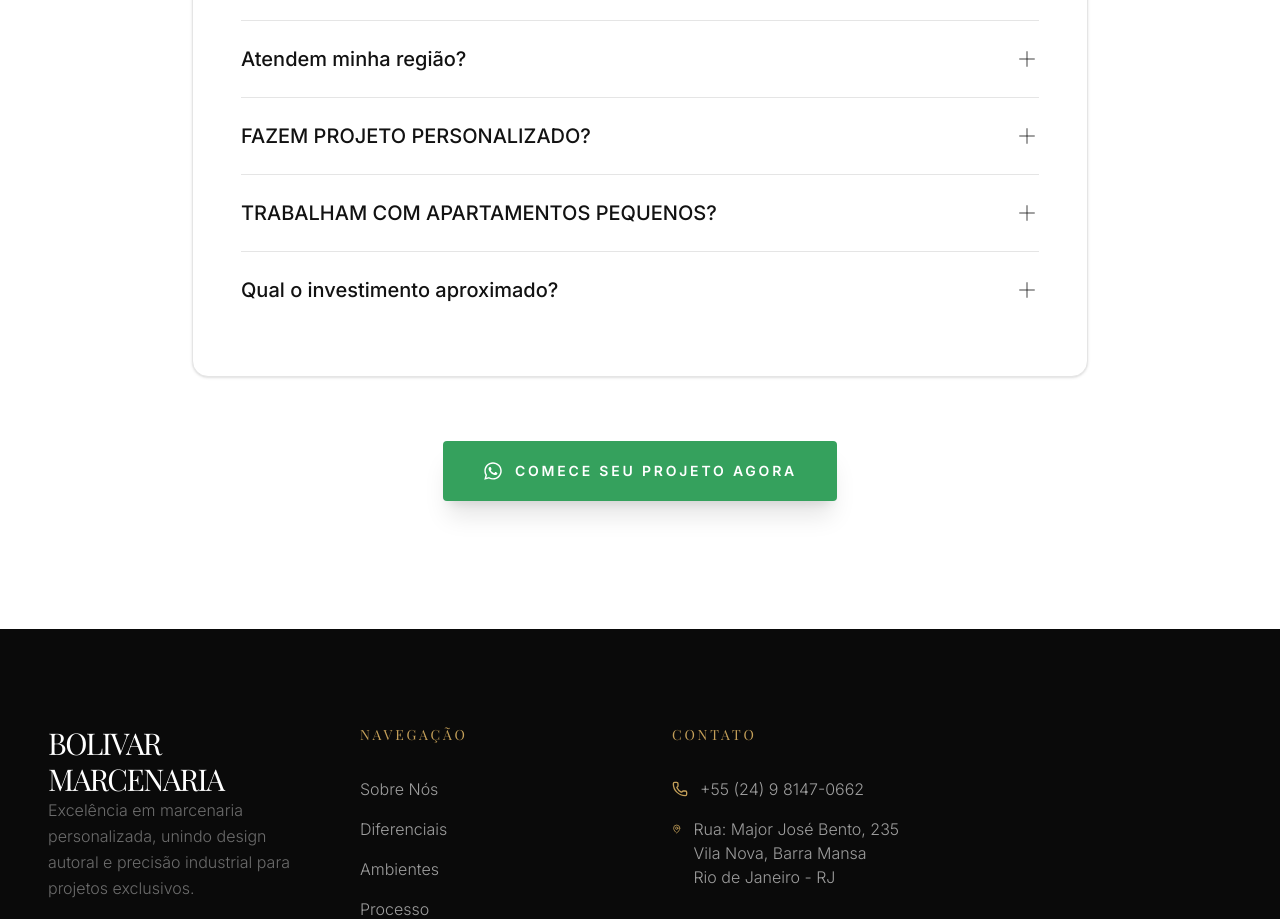
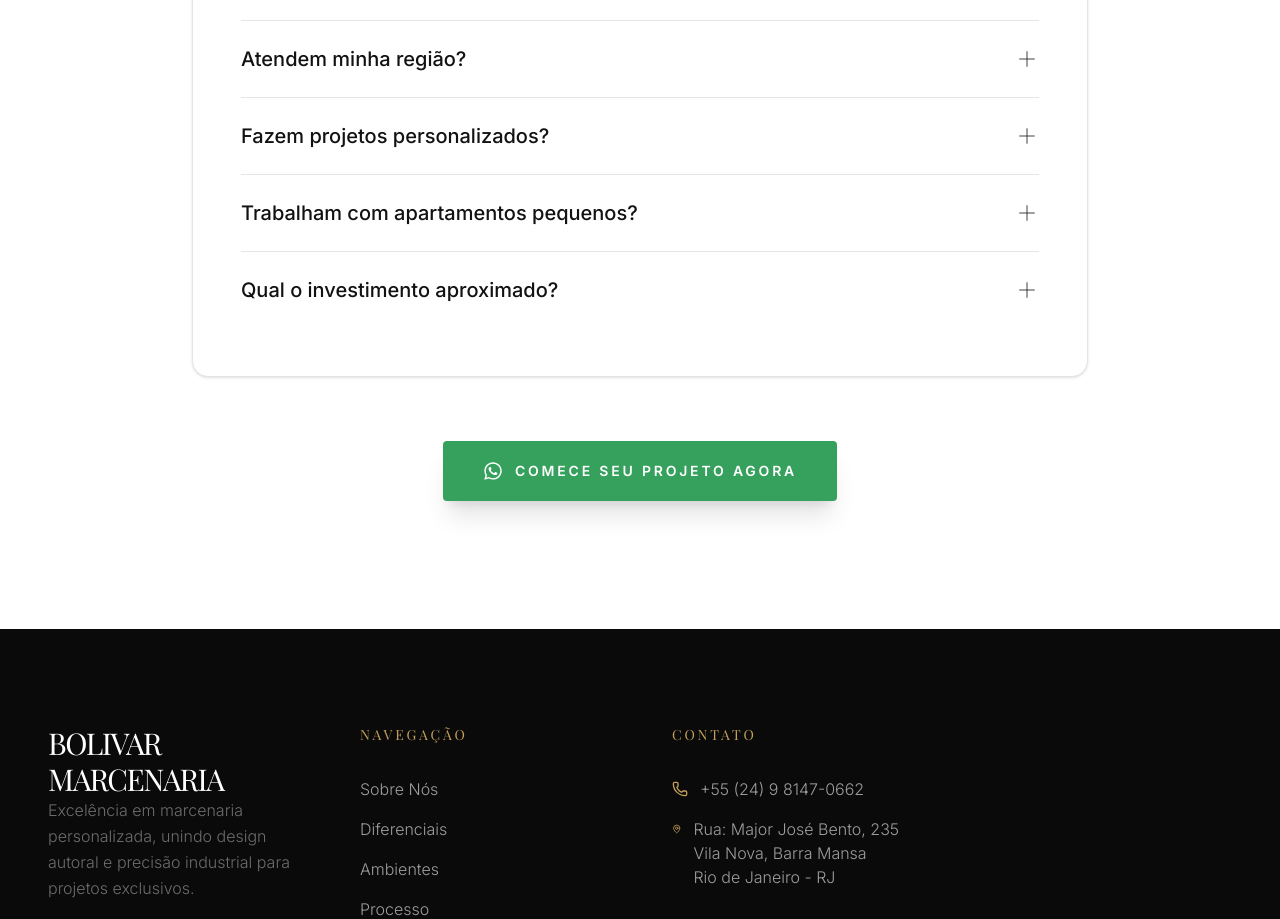
Before and after one commit to progjaoo/bolivar-marcenaria, a React (Vite) app: page / in a window 1280 px wide. Shown: the part 6440-7359 px from the top of the page. Built offline with nearby package versions, Linux system fonts and the light colour scheme; a web font is replaced by a local one.

Commit message:
feat: ajuste FAQ e INDEX.HTML

```diff
--- a/index.html
+++ b/index.html
@@ -11,7 +11,7 @@
     <meta charset="UTF-8" />
     <link rel="icon" type="image/svg+xml" href="/vite.svg" />
     <meta name="viewport" content="width=device-width, initial-scale=1.0" />
-    <title>Bolivar Marcenaria | Marcenaria Personalizada</title>
+    <title>Bolivar Marcenaria | Marcenaria Personalizada em Barra Mansa</title>
     <link rel="preconnect" href="https://fonts.googleapis.com">
     <link rel="preconnect" href="https://fonts.gstatic.com" crossorigin>
     <link href="https://fonts.googleapis.com/css2?family=Inter:wght@300;400;500;600&family=Playfair+Display:ital,wght@0,400;0,500;0,600;0,700;1,400&display=swap" rel="stylesheet">
--- a/src/components/FAQ.jsx
+++ b/src/components/FAQ.jsx
@@ -52,12 +52,12 @@ const faqData = [
     )
   },
   {
-    question: "FAZEM PROJETO PERSONALIZADO?",
+    question: "Fazem projetos personalizados?",
     answer: `100%. Cada projeto é único, feito especificamente para você e seu espaço.
 Não temos catálogo. Entendemos você, entendemos o espaço, criamos algo que reflete sua identidade e dura décadas.`
   },
   {
-    question: "TRABALHAM COM APARTAMENTOS PEQUENOS?",
+    question: "Trabalham com apartamentos pequenos?",
     answer: `Sim. Na verdade é especialidade nossa.
 Quanto menor o espaço, mais inteligente o design. Otimizamos cada centímetro com móveis multifuncionais, verticalizando, desembaraçando. Espaço pequeno não é problema.`
   },
```
